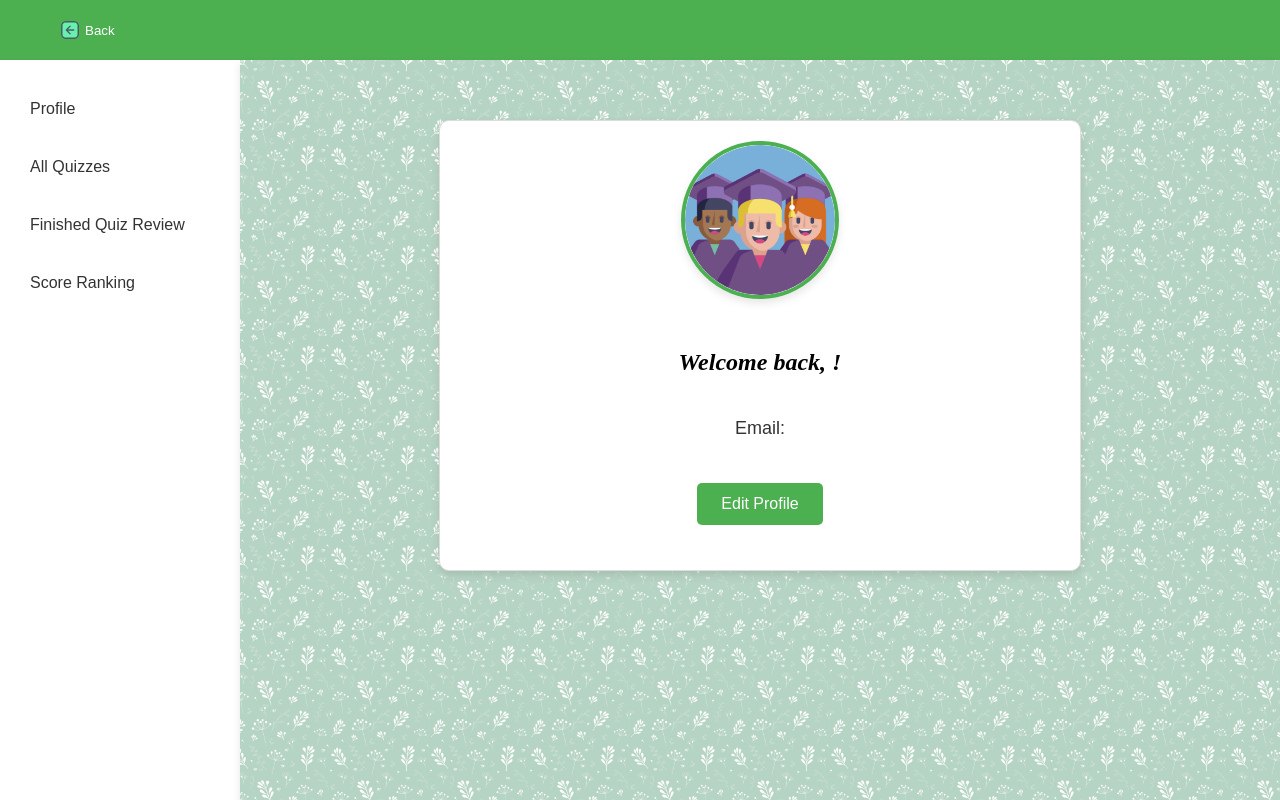
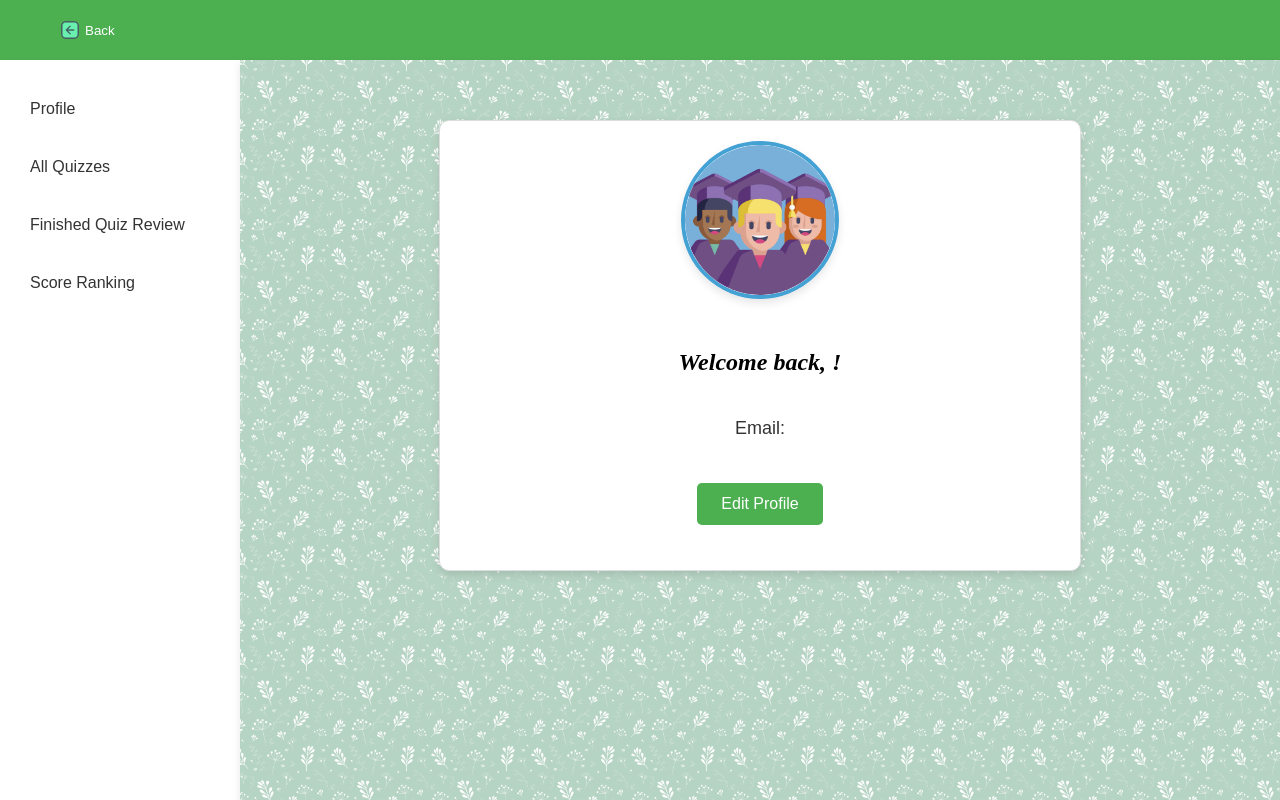
Before and after one commit to WeiZhang0317/Enhanced-Plant-Identification-Learning-Application-Plantzzz-App-, a React (Create React App) app in the folder frontend/: page /student/dashboard/profile in a window 1280 px wide. Shown: the top 800 px of the page. Built offline with nearby package versions, Linux system fonts and the light colour scheme; no server answers.

Commit message:
antd auto fill solve

```diff
--- a/frontend/src/pages/Profile.js
+++ b/frontend/src/pages/Profile.js
@@ -103,12 +103,14 @@ const Profile = () => {
             className="fixed-size-input"
             value={currentPassword}
             onChange={(e) => setCurrentPassword(e.target.value)}
+            autocomplete="new-password"
           />
           <Text>New Password:</Text>
           <Input.Password
             className="fixed-size-input"
             value={newPassword}
             onChange={(e) => setNewPassword(e.target.value)}
+            autocomplete="new-password"
           />
           <div className="button-group">
             <button onClick={handleSave}>Save</button>
--- a/frontend/src/styles/Profile.css
+++ b/frontend/src/styles/Profile.css
@@ -44,7 +44,7 @@
   height: 150px;
   border-radius: 50%;
   margin-bottom: 30px;
-  border: 4px solid #4caf50;
+  border: 4px solid #44a1d3;
   box-shadow: 0 4px 8px rgba(0, 0, 0, 0.1);
 }
 
@@ -111,3 +111,7 @@
   width: 600px;
   height: 50px;
 }
+
+.input.ant-input:-webkit-autofill{
+  box-shadow: 0 0 0px 1000px transparent inset !important;
+}
```
